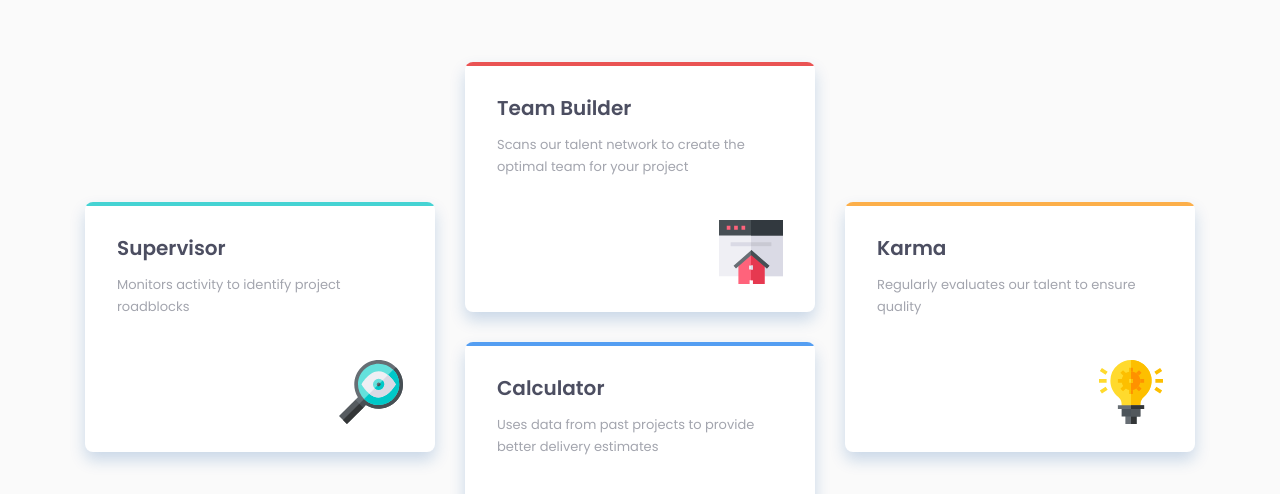
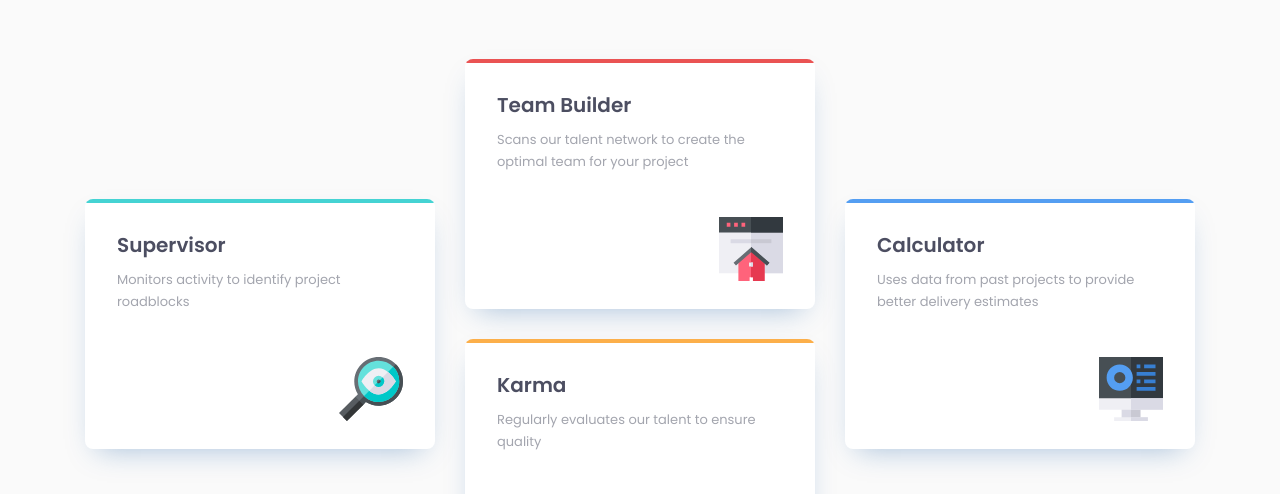
Before and after one commit to byronbyron/four-card-feature-section, a plain HTML site: page index.html in a window 1280 px wide. Shown: the part 253-747 px from the top of the page. Drawn offline with Linux system fonts and the light colour scheme.

Commit message:
Add finishing touches to featured cards

```diff
--- a/index.html
+++ b/index.html
@@ -22,43 +22,43 @@
     <main>
       <div class="row">
         <div class="col">
-          <div class="card card--cyan">
+          <a href="#" class="card card--cyan">
             <h2 class="card-title">Supervisor</h2>
             <p class="card-text">Monitors activity to identify project roadblocks</p>
             <div class="card-image">
               <img src="/images/icon-supervisor.svg" alt="">
             </div>
-          </div>
+          </a>
         </div>
 
         <div class="col">
-          <div class="card card--red">
+          <a href="#" class="card card--red">
             <h2 class="card-title">Team Builder</h2>
             <p class="card-text">Scans our talent network to create the optimal team for your project</p>
             <div class="card-image">
               <img src="/images/icon-team-builder.svg" alt="">
             </div>
-          </div>
+          </a>
         </div>
 
         <div class="col">
-          <div class="card card--orange">
+          <a href="#" class="card card--orange">
             <h2 class="card-title">Karma</h2>
             <p class="card-text">Regularly evaluates our talent to ensure quality</p>
             <div class="card-image">
               <img src="/images/icon-karma.svg" alt="">
             </div>
-          </div>
+          </a>
         </div>
 
         <div class="col">
-          <div class="card card--blue">
+          <a href="#" class="card card--blue">
             <h2 class="card-title">Calculator</h2>
             <p class="card-text">Uses data from past projects to provide better delivery estimates</p>
             <div class="card-image">
               <img src="/images/icon-calculator.svg" alt="">
             </div>
-          </div>
+          </a>
         </div>
       </div>
     </main>
--- a/styles.css
+++ b/styles.css
@@ -42,12 +42,6 @@ h1 {
     margin: 0 0 1.125rem;
 }
 
-@media (min-width: 768px) {
-    h1 {
-        font-size: 2.25rem;
-    }
-}
-
 p {
     margin: 0 0 1rem;
 }
@@ -55,7 +49,7 @@ p {
 .header {
     text-align: center;
     max-width: 520px;
-    margin: 0 auto 65px;
+    margin: 0 auto 62px;
 }
 
 .header p {
@@ -77,17 +71,11 @@ p {
     align-items: center;
     margin-left: -15px;
     margin-right: -15px;
-    margin-bottom: 125px;
 }
 
 .col {
     padding-left: 15px;
     padding-right: 15px;
-}
-
-.col:nth-child(1),
-.col:nth-child(3) {
-    transform: translateY(50%);
 }
 
 .card {
@@ -97,11 +85,20 @@ p {
     max-width: 350px;
     height: 250px;
     border-radius: 0.5rem;
-    box-shadow: 0 0.5rem 1rem 0rem hsl(212deg 86% 34% / 20%);
+    box-shadow: 0 0.75rem 1.75rem -0.75rem hsl(212deg 86% 34% / 35%);
     position: relative;
     overflow: hidden;
     display: flex;
     flex-direction: column;
+    color: var(--grayish-blue);
+    text-decoration: none;
+    transition: box-shadow 0.15s, transform 0.15s;
+}
+
+.card:hover,
+.card:focus {
+    box-shadow: 0 0.75rem 1.75rem -0.75rem hsl(212deg 86% 34% / 55%);
+    transform: translate3d(0, -0.25rem, 0);
 }
 
 .card::before {
@@ -123,7 +120,8 @@ p {
 .card-title {
     font-size: 1.25rem;
     line-height: 1.4;
-    margin-bottom: 0.75rem;
+    margin-bottom: 0.625rem;
+    color: var(--very-dark-blue);
 }
 
 .card-text {
@@ -147,8 +145,35 @@ p {
 .attribution {
     font-size: 11px;
     text-align: center;
+    display: none;
 }
 
 .attribution a {
     color: hsl(228, 45%, 44%);
 }
+
+@media (min-width: 760px) {
+    h1 {
+        font-size: 2.25rem;
+    }
+
+    .row {
+        margin-bottom: 125px;
+    }
+
+    .col:nth-child(1),
+    .col:nth-child(4) {
+        transform: translateY(50%);
+    }
+
+    .col:nth-child(1) { order: 1; }
+    .col:nth-child(2) { order: 2; }
+    .col:nth-child(3) { order: 4; }
+    .col:nth-child(4) { order: 3; }
+}
+
+@media (min-width: 1140px) {
+    .row {
+        margin-bottom: 0;
+    }
+}
```
